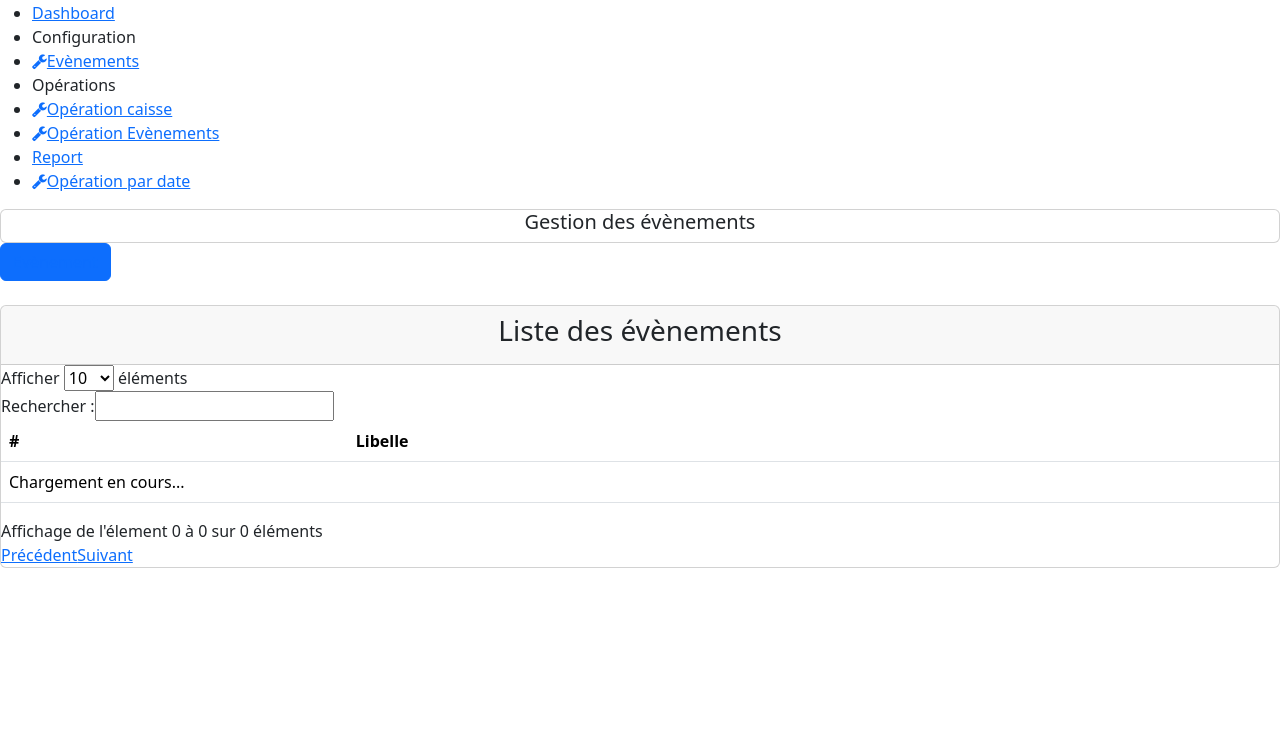
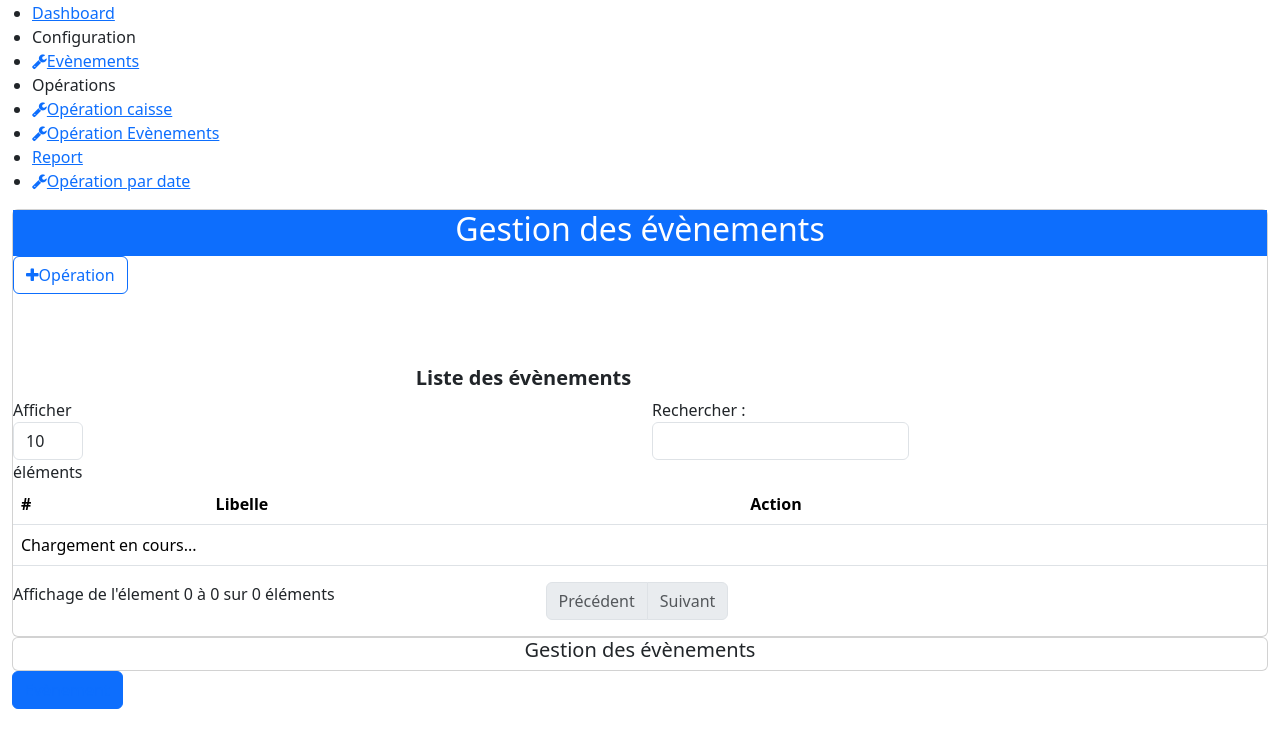
Before and after one commit to soumcedric/Gestiscout, a Symfony app: template templates/caisse/Evenement.html.twig in a window 1280 px wide. Shown: the part 715-1448 px from the top of the page. Before the commit the page ends 1283 px from the top, so only its background shows below. Run offline with Twig, Linux system fonts and the light colour scheme; the template is opened without the code that fills it, so the values that code supplies are empty; some libraries are stand-ins or nearby versions.

Commit message:
ajout d'un font awesome pour permettre la cloture d'un évènement

```diff
--- a/public/js/pages/caisse/Events.js
+++ b/public/js/pages/caisse/Events.js
@@ -57,11 +57,23 @@ function loadEvenement()
             }
         },
 
-        // columnDefs: [
-        //     {
-        //         targets: 0,
-        //         visible: false
-        //     }],
+        columnDefs: [
+            {
+                targets: 0,
+                visible: true
+            },
+            {
+                targets:2,
+                visible:true,
+                render:function(data,type,full,meta){
+                    debugger
+                   if(data=="0")
+                        return '<a title="cloturer évènement" style="text-decoration:none; color:green;"><i class="fa fa-unlock"></i></a>';
+                   else
+                        return '<a title="cloturer évènement" style="text-decoration:none; color:red;"><span class="fa fa-lock"></span></a>';
+
+                },
+            }],
         ajax:{
             url:"/GetEvenements",
             type:"get",
@@ -74,6 +86,7 @@ function loadEvenement()
         columns: [
             { "data": "id" },
             { "data": "libelle" },
+            { "data": "statut" },
 
         ],
         // data: [],
--- a/src/Classes/QueryClass.php
+++ b/src/Classes/QueryClass.php
@@ -1175,7 +1175,7 @@ class QueryClass
 
     public function GetEvenements($identite)
     {
-        $query = "select * from evenement
+        $query = "select *  from evenement
         where  id_entite=".$identite." " ;
         $stmt = $this->em->getConnection()->prepare($query);
         $stmt->execute();
--- a/templates/caisse/Evenement.html.twig
+++ b/templates/caisse/Evenement.html.twig
@@ -1,14 +1,60 @@
 {% extends 'base_caisse_new.html.twig' %}
 {% block stylesheets %}
 	<link rel="stylesheet" href="{{ asset("assets/vendor/sweetalert/sweetalert.css") }}"/>
+	<link rel="stylesheet" href="{{ asset("assets/vendor/jquery-datatable/fixedeader/dataTables.fixedcolumns.bootstrap4.min.css") }}">
+	<link rel="stylesheet" href="{{ asset("assets/vendor/jquery-datatable/fixedeader/dataTables.fixedheader.bootstrap4.min.css") }}">
 {% endblock %}
 {#
 {% block title %}Hello CaisseController!{% endblock %} #}
 
 {% block body %}
-   <div class="main-body">
+		<div class="container-fluid">
 		<div class="page-wrapper">
 
+
+<div class="row clearfix">
+				<div class="col-md-12 col-12 col-sm-12">
+					<div class="card">
+						<div class="header bg-primary">
+							<h2 class="text-center text-white">Gestion des évènements</h2>
+						</div>
+						<div class="body">
+
+							<div class="form-group row">
+
+								<div class="col-sm-12 col-md-12 col-12 col-lg-12 text-right">
+									<button class="btn btn-outline-primary" onclick="OpenModal();">
+										<i class="fa fa-plus"></i>Opération</button>
+								</div>
+							</div>
+
+							<br/><br/><br/>
+							<div class="row col-12">
+								<div class="col-10 text-center">
+									<h5>
+										<strong>Liste des évènements</strong>
+									</h5>
+								</div>
+
+
+							</div>
+								<div class="table-responsive">
+										<table class="table" id="tbevenements">
+											<thead class="thead-dark">
+												<tr>
+													<th class="">#</th>
+													<th class="">Libelle</th>
+													<th class="">Action</th>
+												</tr>
+											</thead>
+											<tbody></tbody>
+										</table>
+									</div>
+						</div>
+					</div>
+				</div>
+
+			</div>
 			<!-- Page-header start -->
 			<div class="page-header card">
 				<div class="card-block">
@@ -19,62 +65,16 @@
 			<!-- Page-header end -->
 			<div class="row text-right">
 				<div class="col-sm-12">
-                                 <button class="btn btn-primary btn-outline-primary" onclick="OpenModal();"><i class="icofont icofont-ui-add"></i>Evènement</button>
+					<button class="btn btn-primary btn-outline-primary" onclick="OpenModal();">
+						<i class="icofont icofont-ui-add"></i>Evènement</button>
 				</div>
 			</div>
 
 			<br/>
 
-                                    <div class="page-body">
-                                        <div class="row">
-                                            <div class="col-sm-12">
-                                                <div class="card">
-                                                    <div class="card-header text-center">
-                                                        <h3 class="">Liste des évènements</h3>
-
-                                                        <div class="card-header-right">
-                                                        {# <h3>Solde : <strong><i id="displaysolde"></i> F CFA</strong> #}
-															{# <ul class="list-unstyled card-option">
-																<li><i class="fa fa-chevron-left"></i></li>
-																<li><i class="fa fa-window-maximize full-card"></i></li>
-																<li><i class="fa fa-minus minimize-card"></i></li>
-																<li><i class="fa fa-refresh reload-card"></i></li>
-																<li><i class="fa fa-times close-card"></i></li>
-															</ul> #}
-														</div>
-
-                                                    </div>
-
-                                                    <div class="card-block">
-                                                            <div class="card-block table-border-style">
-                                            <div class="table-responsive">
-                                                <table class="table table-hover" id="tbevenements">
-                                                    <thead>
-                                                        <tr>
-                                                            <th>#</th>
-                                                            <th>Libelle</th>
-                                                            {# <th>Date Opération</th>
-                                                            <th>Montant</th>
-                                                            <th>Type</th> #}
-                                                        </tr>
-                                                    </thead>
-                                                    <tbody>
-
-                                                    </tbody>
-                                                </table>
 		</div>
 	</div>
-                                                    </div>
-                                                </div>
-                                            </div>
-                                        </div>
-                                    </div>
-                                </div>
-                            </div>
-                            <div id="styleSelector">
-
-                            </div>
-
+	<div id="styleSelector"></div>
 
 
 	<!-- Modal -->
@@ -89,39 +89,17 @@
 				</div>
 				<div class="modal-body">
 					<form>
-            {# <div class="form-group row">
-                <label class="col-sm-2 col-form-label">Type</label>
-                <div class="col-sm-10">
-                    <select name="select" class="form-control" id="selmvt">
 
-                    </select>
-                </div>
-            </div> #}
 
 						<div class="form-group row">
 							<label class="col-sm-2 col-form-label">Libelle</label>
 							<div class="col-sm-10">
-                      <input type="text" class="form-control form-control-normal " id="txtlibelle"
-                         placeholder="libellé de l'évènement">
+								<input type="text" class="form-control form-control-normal " id="txtlibelle" placeholder="libellé de l'évènement">
 								<div class="col-form-label" id="messagedescription"></div>
 							</div>
 
 						</div>
-               {# <div class="form-group row">
-                   <label class="col-sm-2 col-form-label">montant</label>
-                   <div class="col-sm-10">
-                      <input type="number" class="form-control form-control-normal" id="txtmontant"
-                         placeholder="montant de l'opération">
-                       <div class="col-form-label" id="messagemontant"></div>
-                     </div>
-              </div>
-               <div class="form-group row">
-                   <label class="col-sm-2 col-form-label">date</label>
-                   <div class="col-sm-10">
-                      <input type="date" class="form-control form-control-normal" id="seldate"
-                         placeholder="date de l'opération">
-                     </div>
-              </div> #}
+
 					</form>
 				</div>
 				<div class="modal-footer">
@@ -136,5 +114,8 @@
 	<script src="{{ asset('assets/vendor/jquery-datatable/jquery.dataTables.min.js') }}"></script>
 	<script src="{{ asset("assets/vendor/sweetalert/sweetalert.min.js")}} "></script>
 	<script src="{{ asset("js/pages/caisse/Events.js") }}"></script>
+	<script src="{{ asset("assets/bundles/datatablescripts.bundle.js") }}"></script>
+	<script src="{{ asset("assets/vendor/jquery-datatable/buttons/dataTables.buttons.min.js") }}"></script>
+
 
 {% endblock %}
```
Lines whose indentation alone changed are shown as unchanged.
